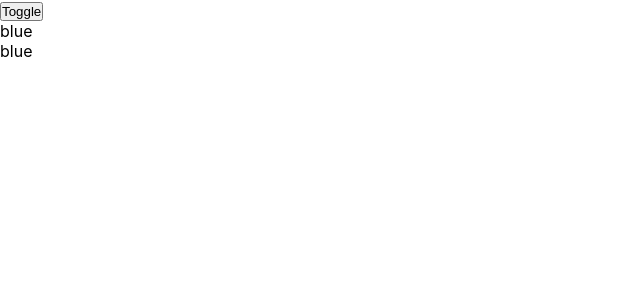
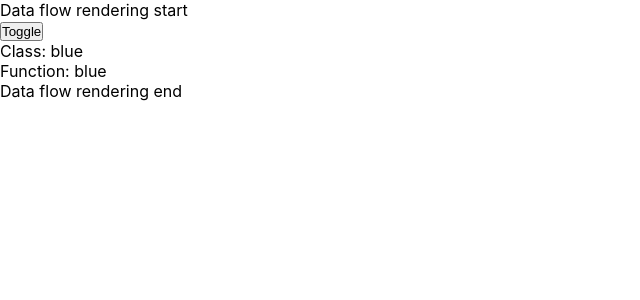
Before and after one commit to ajittupe2548/react-practice, a React (Create React App) app: page / in a window 1280 px wide. Shown: the top 300 px of the page, without its empty margins (0-640 px from the left). Built offline with nearby package versions, Linux system fonts and the light colour scheme.

Commit message:
Simplified example

```diff
--- a/src/components/DataFlow.js
+++ b/src/components/DataFlow.js
@@ -6,19 +6,21 @@ import React, { Component, useEffect, useState } from 'react'
         - components should directly use props passed to them and avoid copying props into state to ensure the component reflects updates accurately.
         - Copying props into state can cause the component to ignore updates, leading to stale values and incorrect rendering behavior. We can name such props as initiaColor or defaultColor to clarify that changes to it are ignored.
         - For expensive computations based on props, memoization should be used (e.g., using useMemo in function components) to optimize performance without losing reactivity to prop changes.
+
+2. Don’t Stop the Data Flow in Side Effects
 */
 
 function ButtonFunctional({ color }) {
     const [colorState, setColorState] = useState(color);
 
-    console.log(`*****Output is :  => ButtonFunctional => ButtonFunctional:`);
+    // console.log(`*****Output is :  => ButtonFunctional => ButtonFunctional:`, color);
 
     useEffect(() => {
         setColorState(color);
     }, [color]);
 
     return (
-        <div>{colorState}</div>
+        <div>Function: {colorState}</div>
     )
 }
 
@@ -50,12 +52,12 @@ class Button extends Component {
     render() {
         // console.log(`*****Output is :  => Button => render => this.state.color:`, this.state.color)
         return (
-            <div>{this.state.color}</div>
+            <div>Class: {this.state.color}</div>
         )
     }
 }
 
-export default class DataFlow extends Component {
+class DataFlow1 extends Component {
     state = {
         isOk: true,
     }
@@ -69,10 +71,23 @@ export default class DataFlow extends Component {
     render() {
         return (
             <>
+                <p>Data flow rendering start</p>
                 <button onClick={this.handleToggleClick}>Toggle</button>
                 <Button color={this.state.isOk ? 'blue' : 'red'} />
                 <ButtonFunctional color={this.state.isOk ? 'blue' : 'red'} />
+                <p>Data flow rendering end</p>
             </>
         )
     }
 }
+
+export default class DataFlow extends Component {
+
+    render() {
+        return (
+            <>
+                <DataFlow1 />
+            </>
+        )
+    }
+}
```
